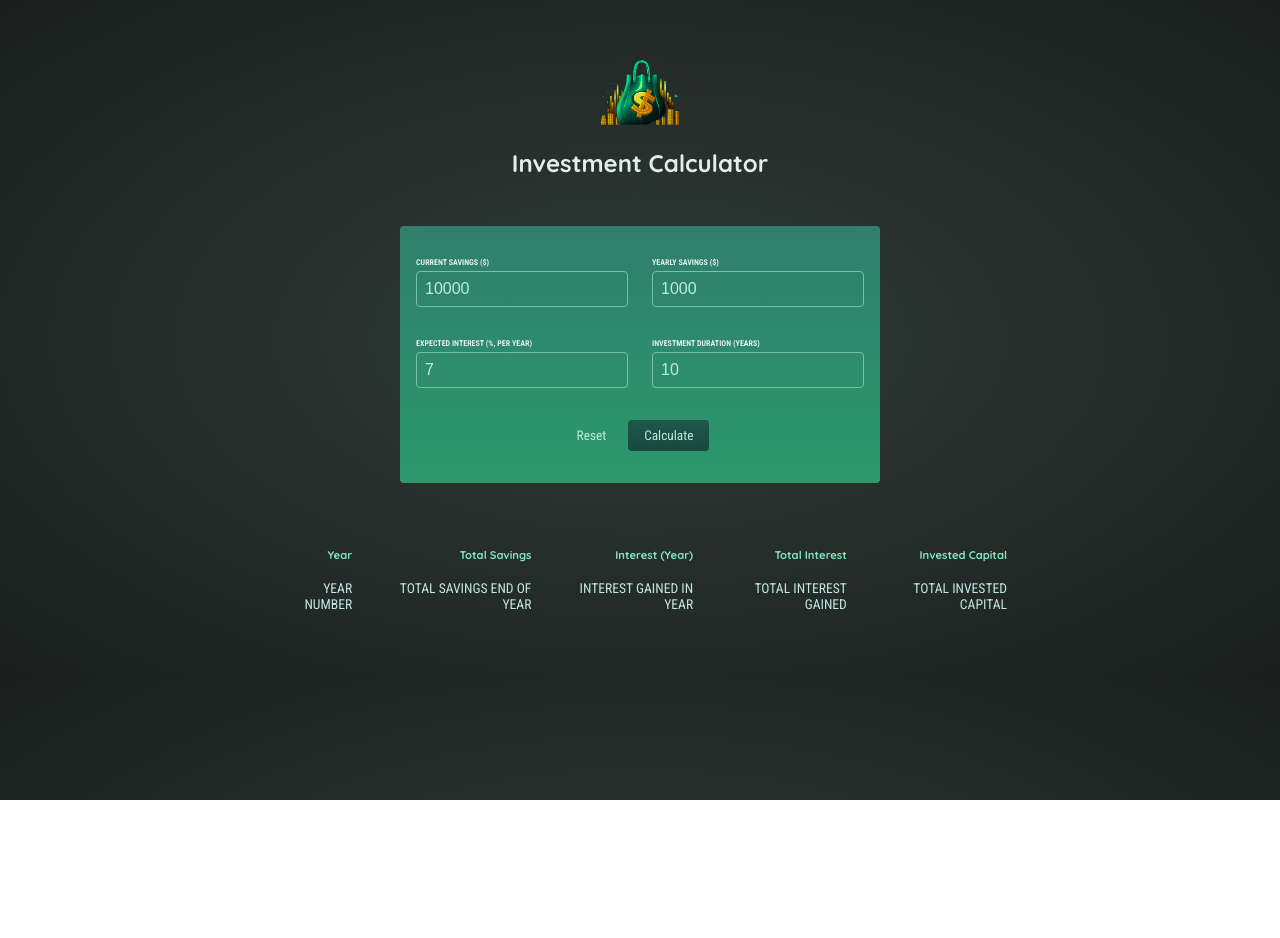
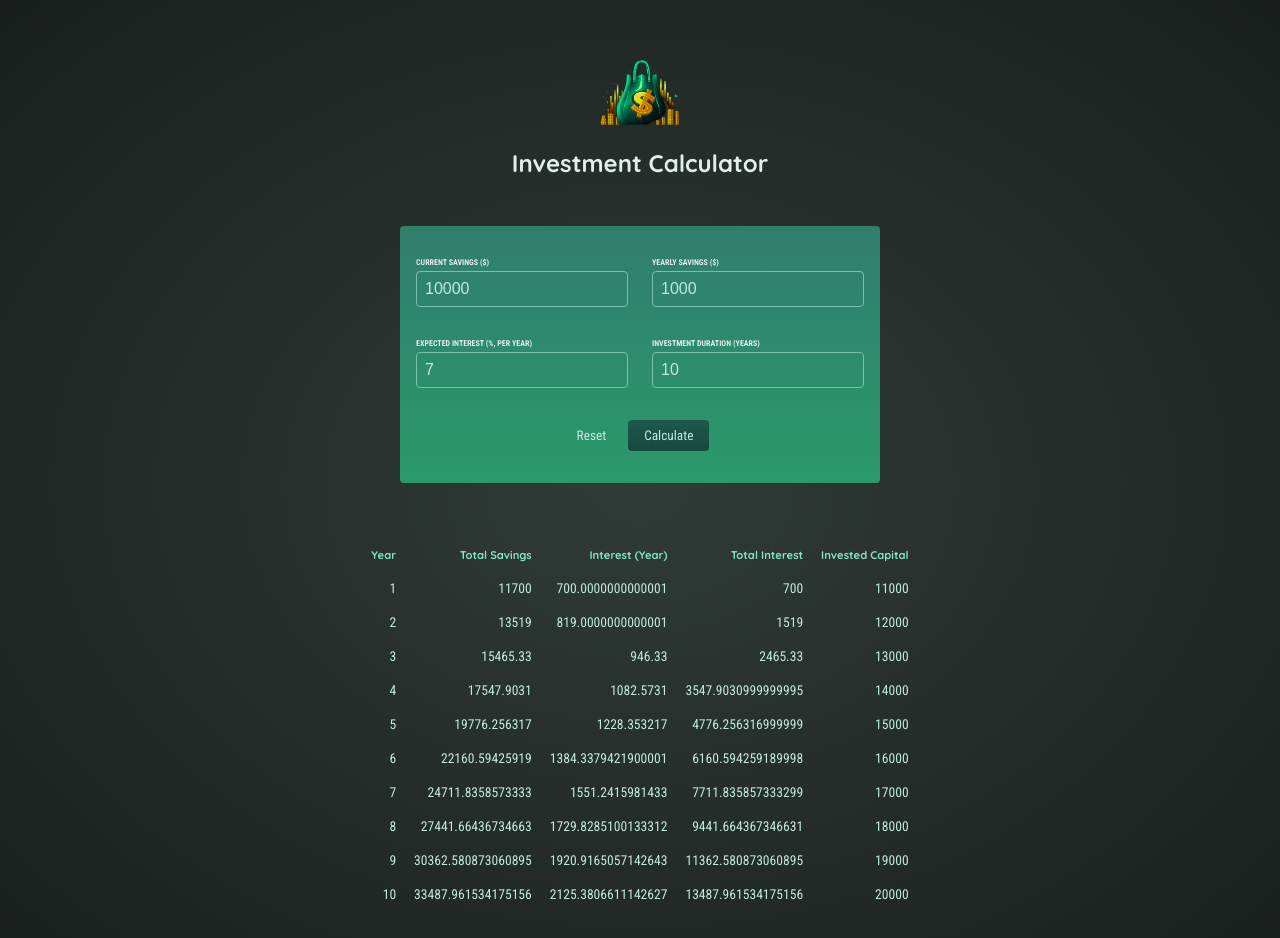
Before and after one commit to alexandruverbitsky/react-investment-calculator, a React (Create React App) app: page / in a window 1280 px wide. Both pictures are taken after a click on the button "Calculate". Shown: the top 938 px of the page. Before the commit the page ends 800 px from the top, so only its background shows below. Built offline with nearby package versions, Linux system fonts and the light colour scheme.

Commit message:
display dinamically result

```diff
--- a/src/App.js
+++ b/src/App.js
@@ -17,8 +17,9 @@ function App() {
 
   console.log(userInput);
 
+  const yearlyData = []; // per-year results
+
   if (userInput) {
-    const yearlyData = []; // per-year results
 
     let currentSavings = +userInput["currentSavings"]; // feel free to change the shape of this input object!
     const yearlyContribution = +userInput["yearlyContribution"]; // as mentioned: feel free to change the shape...
@@ -47,7 +48,7 @@ function App() {
       <Header />
       <UserInput onCalculate={calculateHandler} />
       {!userInput && <p>No investment calculated yet!</p>}
-      {userInput && <ResultTable />}
+      {userInput && <ResultTable data={yearlyData} initialInvestment={ userInput.currentSavings} />}
     </div>
   );
 }
--- a/src/components/ResultTable/ResultTable.js
+++ b/src/components/ResultTable/ResultTable.js
@@ -1,7 +1,7 @@
 import React, { Component } from "react";
 
-class ResultTable extends Component {
-  render() {
+const ResultTable = props => {
+
     return (
       <table className="result">
         <thead>
@@ -14,17 +14,22 @@ class ResultTable extends Component {
           </tr>
         </thead>
         <tbody>
-          <tr>
-            <td>YEAR NUMBER</td>
-            <td>TOTAL SAVINGS END OF YEAR</td>
-            <td>INTEREST GAINED IN YEAR</td>
-            <td>TOTAL INTEREST GAINED</td>
-            <td>TOTAL INVESTED CAPITAL</td>
-          </tr>
+          {props.data.map((d) => (
+            <tr key={d.year}>
+              <td>{d.year}</td>
+              <td>{d.savingsEndOfYear}</td>
+              <td>{d.yearlyInterest}</td>
+              <td>
+                {d.savingsEndOfYear -
+                  props.initialInvestment -
+                  d.yearlyContribution * d.year}
+              </td>
+              <td>{props.initialInvestment + d.yearlyContribution * d.year}</td>
+            </tr>
+          ))}
         </tbody>
       </table>
     );
-  }
 }
 
 export default ResultTable;
```
